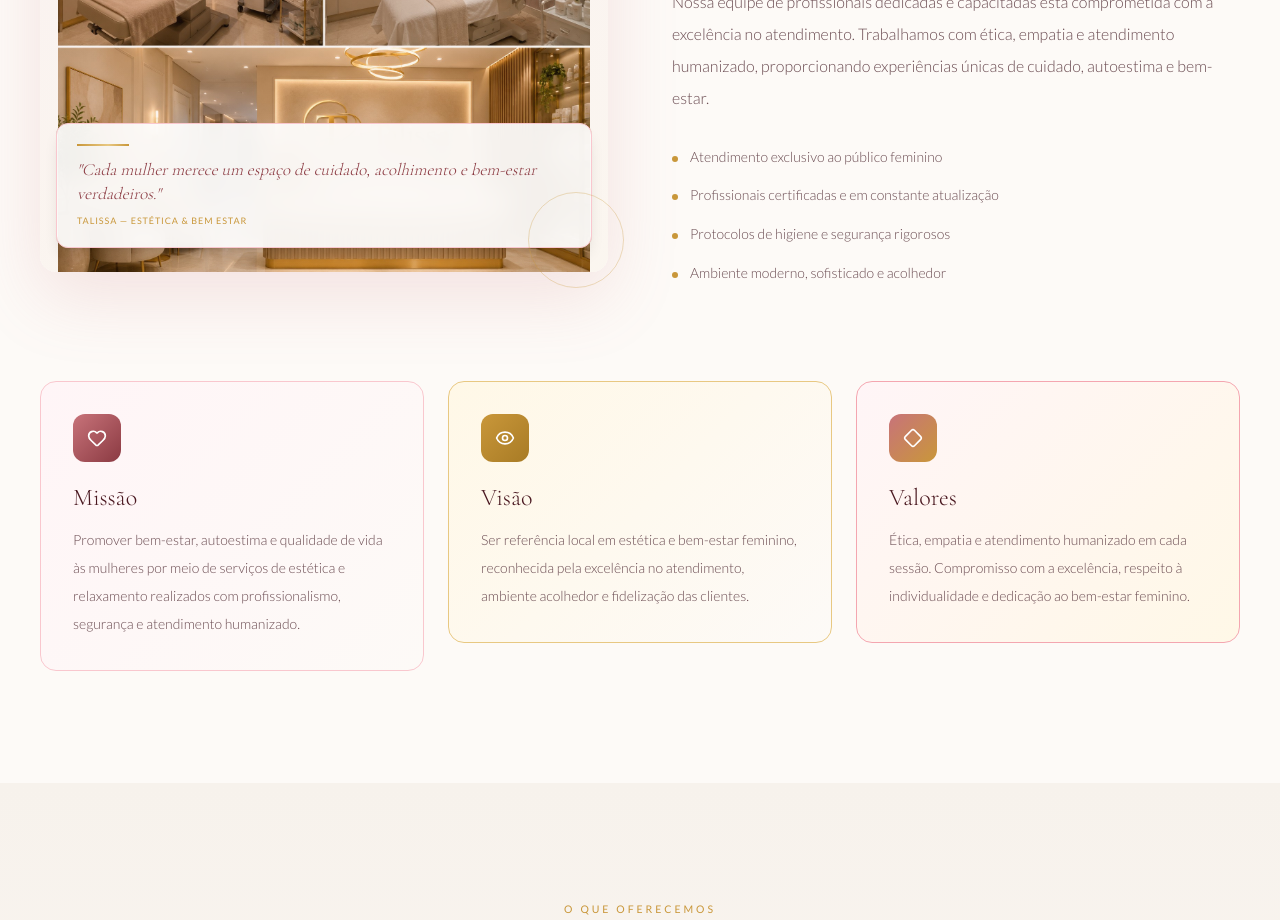
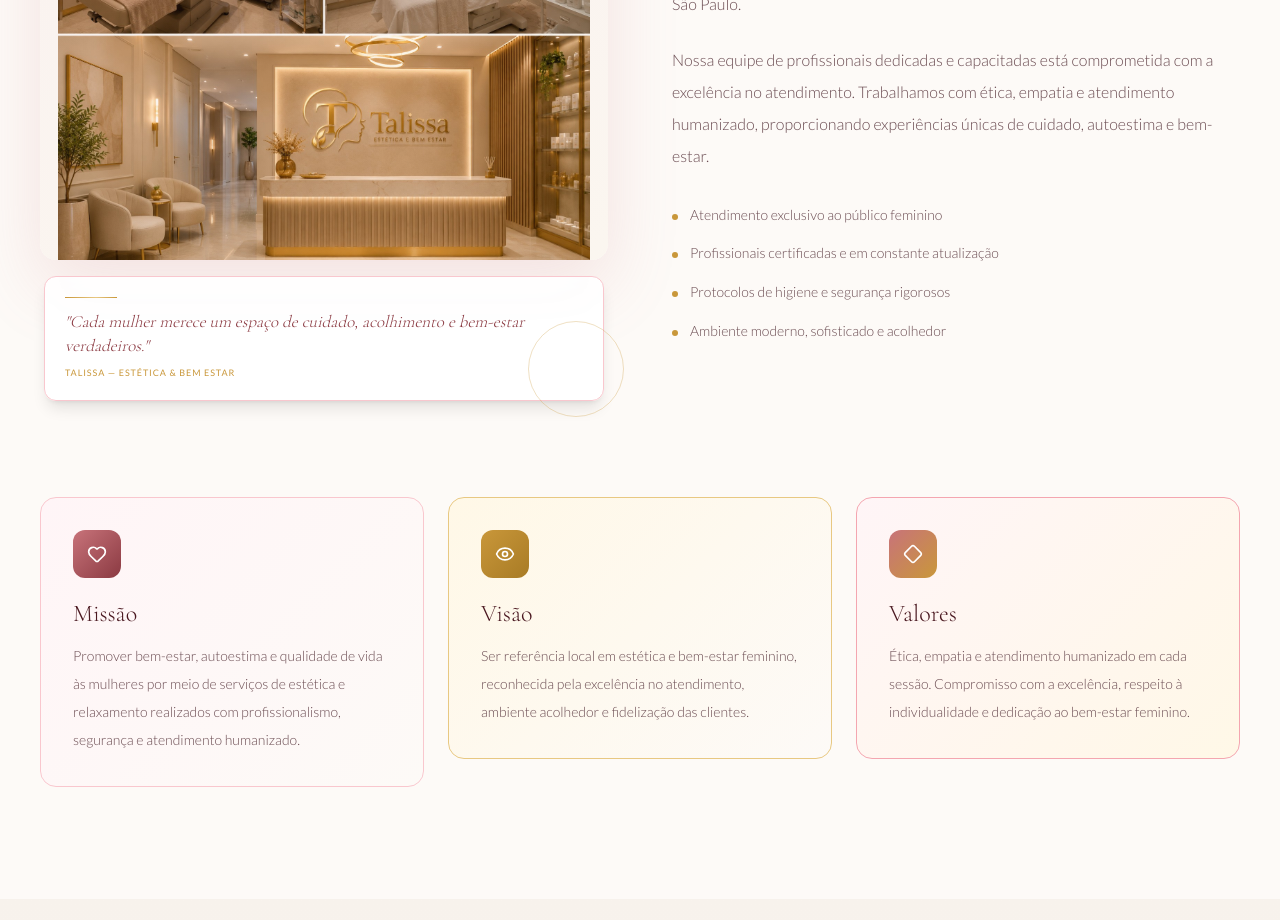
Before and after one commit to silva-gustav0/site_debora, a Next.js app: page / in a window 1280 px wide. Shown: the part 1380-2300 px from the top of the page. Built offline with nearby package versions, Linux system fonts and the light colour scheme.

Commit message:
modified:   src/components/About.tsx

```diff
--- a/src/components/About.tsx
+++ b/src/components/About.tsx
@@ -77,9 +77,9 @@ export default function About() {
                 />
               </div>
 
-              {/* Floating quote card */}
+              {/* Quote card below image */}
               <div
-                className="absolute bottom-6 left-0 right-0 mx-4 bg-white/92 backdrop-blur-md rounded-xl p-5 shadow-lg"
+                className="mt-4 mx-1 bg-white/92 backdrop-blur-md rounded-xl p-5 shadow-lg"
                 style={{ border: "1px solid #F9C7CE" }}
               >
                 <div className="gold-line mb-3" />
```
